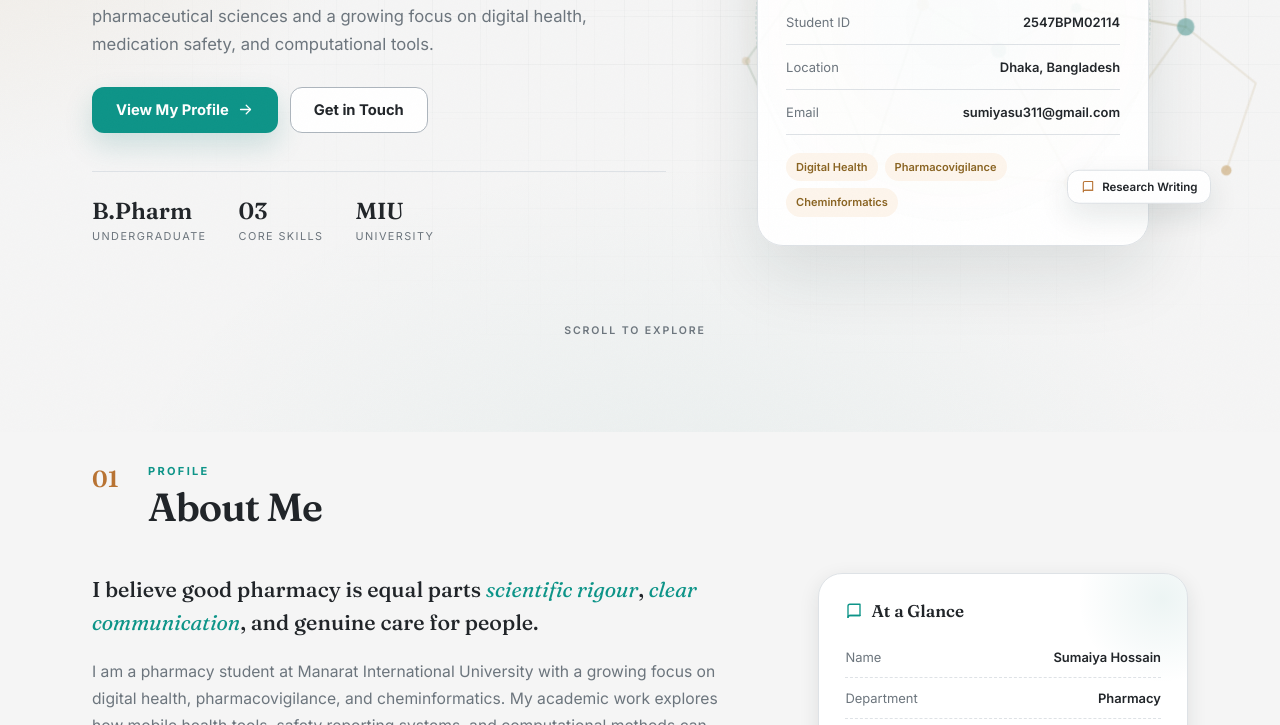
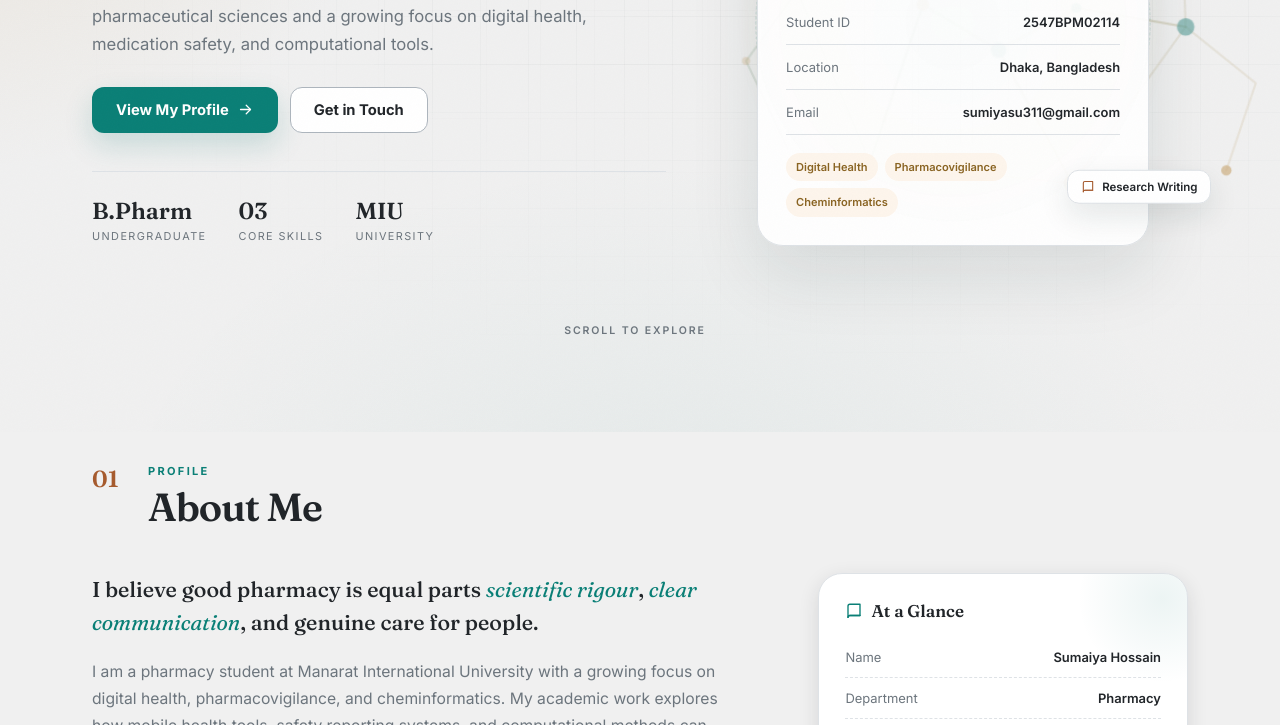
Before and after one commit to sumiyasu311/sumaiya-portfolio, a plain HTML site: page index.html in a window 1280 px wide. Shown: the part 368-1093 px from the top of the page. Drawn offline with Linux system fonts and the light colour scheme.

Commit message:
Swap to darker ash theme (#f0f0f0)

```diff
--- a/index.html
+++ b/index.html
@@ -16,23 +16,23 @@
 <link href="https://fonts.googleapis.com/css2?family=Fraunces:ital,opsz,wght@0,9..144,400;0,9..144,500;0,9..144,600;0,9..144,700;1,9..144,400;1,9..144,600&family=Inter:wght@400;500;600;700&display=swap" rel="stylesheet">
 <style>
   :root{
-    --bg:#f5f5f5;
-    --bg-soft:#f9f9f9;
+    --bg:#f0f0f0;
+    --bg-soft:#f5f5f5;
     --white:#ffffff;
     --ink:#212529;
     --ink-soft:#495057;
     --muted:#6c757d;
     --line:#dee2e6;
     --line-strong:#adb5bd;
-    --teal:#0d9488;
-    --teal-deep:#0f766e;
+    --teal:#0a7f76;
+    --teal-deep:#0d9488;
     --teal-soft:#e3f3f0;
-    --gold:#b87333;
+    --gold:#a65b2e;
     --gold-soft:#fdf5ec;
     --gold-ink:#8a6422;
-    --grad:linear-gradient(135deg,#0d9488,#6c757d 55%,#b87333);
-    --shadow:0 12px 35px rgba(33,37,41,.14);
-    --shadow-sm:0 6px 20px rgba(33,37,41,.10);
+    --grad:linear-gradient(135deg,#0a7f76,#6c757d 55%,#a65b2e);
+    --shadow:0 12px 35px rgba(33,37,41,.16);
+    --shadow-sm:0 6px 20px rgba(33,37,41,.12);
     --radius:24px;
     --max:1140px;
     color-scheme:light;
```
